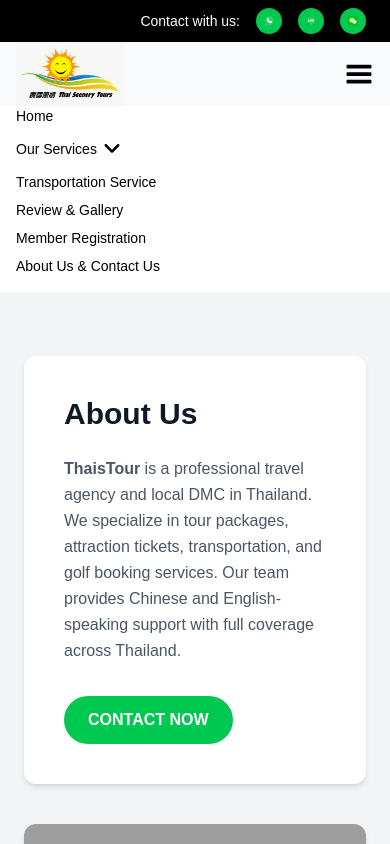
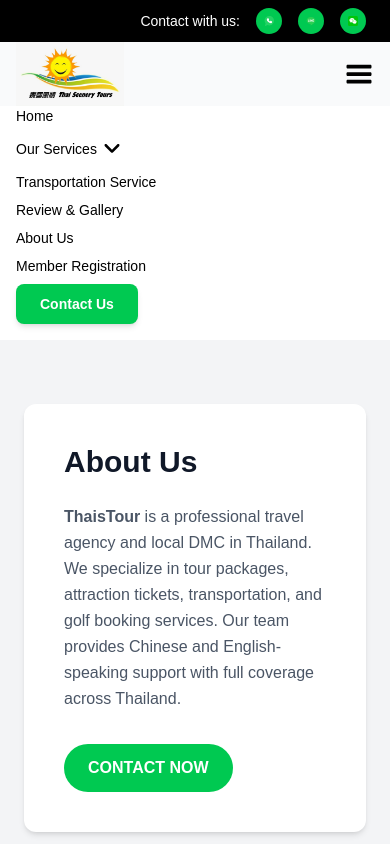
Before and after one commit to phuepwintsan/my-next-app, a Next.js app: page /about-us in a window 390 px wide. Both pictures are taken after a click on the button 359 px from the left and 74 px from the top of the page. Shown: the top 844 px of the page. Built offline with nearby package versions, Linux system fonts and the light colour scheme; grey boxes are pictures that could not be loaded.

Commit message:
Update responsive

```diff
--- a/src/app/components/NavBars.js
+++ b/src/app/components/NavBars.js
@@ -91,8 +91,19 @@ export default function NavBar() {
             <Link href="/services" className="text-black hover:text-blue-600 flex items-center">Our Services <Image src="/dropdown.svg" alt="dropdown" width={30} height={30} /></Link>
             <Link href="/transportation" className="block text-black hover:text-blue-600">Transportation Service</Link>
             <Link href="/gallery" className="block text-black hover:text-blue-600">Review & Gallery</Link>
+            <Link href="/about-us" className="block text-black hover:text-blue-600">About Us</Link>
             <Link href="/register" className="block text-black hover:text-blue-600">Member Registration</Link>
-            <Link href="/contact" className="block text-black hover:text-blue-600">About Us & Contact Us</Link>
+            <Link
+                href="/contact-us"
+                className="inline-flex items-center justify-center
+             bg-green-500 hover:bg-green-600
+             text-white font-semibold
+             px-6 py-2.5 rounded-lg
+             shadow-md hover:shadow-lg
+             transition duration-300"
+              >
+                Contact Us
+              </Link>
           </div>
         )}
       </nav>
```
